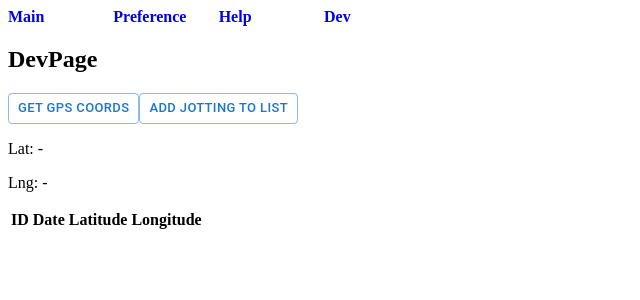
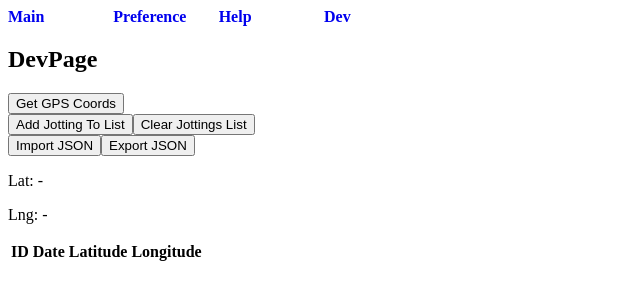
Before and after one commit to tikitorchey/jotgps, a React app in the folder app/: page /#/dev in a window 1280 px wide. Shown: the top 300 px of the page, without its empty margins (0-640 px from the left). Built offline with nearby package versions, Linux system fonts and the light colour scheme; the HTML template or start-up script is replaced by a standard one.

Commit message:
add #3 JSON出力機能を試作

```diff
--- a/app/src/Components/Pages/DevPage.tsx
+++ b/app/src/Components/Pages/DevPage.tsx
@@ -49,6 +49,19 @@ export const DevPage: React.FC<Props> = ({ sampleProp }) => {
 
   }
 
+  const onClickClearJottingListButton = () => {
+    setJottingList([]);
+  }
+
+  const onClickImportJSONButton = () => {
+
+  }
+
+  const onClickExportJSONButton = () => {
+    const fileName: string = "sample";
+    JGEngine.exportJSON(jottingList, fileName);
+  }
+
   // ___ method ___ ___ ___ ___ ___
   const test = () => {
     console.log('test');
@@ -60,8 +73,17 @@ export const DevPage: React.FC<Props> = ({ sampleProp }) => {
 
       <h2>{ DevPage.name }</h2>
 
-      <Button onClick = { onClickGetGPSCoordsButton }     variant = "outlined" size = "small"> Get GPS Coords </Button>
-      <Button onClick = { onClickAddJottingToListButton } variant = "outlined" size = "small"> Add Jotting To List </Button>
+      <div>
+        <button onClick = { onClickGetGPSCoordsButton }> Get GPS Coords </button>
+      </div>
+      <div>
+        <button onClick = { onClickAddJottingToListButton }> Add Jotting To List </button>
+        <button onClick = { onClickClearJottingListButton }> Clear Jottings List</button>
+      </div>
+      <div>
+        <button onClick = { onClickImportJSONButton }> Import JSON </button>
+        <button onClick = { onClickExportJSONButton }> Export JSON </button>
+      </div>
 
       {/** 取得したgpsCoordsを表示する */}
       {/** GPS座標が取得されていない場合、ハイフンを表示する */}
--- a/app/src/jgEngine/JGEngine.ts
+++ b/app/src/jgEngine/JGEngine.ts
@@ -20,6 +20,32 @@ export class JGEngine{
 
   }
 
+  /**
+   * JavaScriptオブジェクトをJSONファイルへ変換し、指定された名前のファイルを端末へダウンロードする処理
+   * @param targetData
+   * @param fileName
+   */
+  static exportJSON(targetData: Object, fileName: string){
+
+    // JacaScriptオブジェクトをBLOB（JSONファイル）へ変換
+    const blob = new Blob([ JSON.stringify(targetData) ], { type: 'application\/json' });
+
+    // BLOBをダウンロードするリンク（URL）を作成
+    /** Warn:
+     *    生成したURLはメモリ内に残存するため、解放処理を実行すること
+     */
+    const url = URL.createObjectURL(blob);
+
+    // ダウンロードリンクをHTMLのaタグへセットし、クリックイベントを発火させダウンロードを実行
+    const a = document.createElement("a");
+    a.setAttribute("href", url);
+    a.setAttribute("download", `${ fileName }.csv`);
+    a.click();
+
+    // URLをメモリから解放
+    window.URL.revokeObjectURL(url);
+  }
+
 }
 
 export default JGEngine
```
